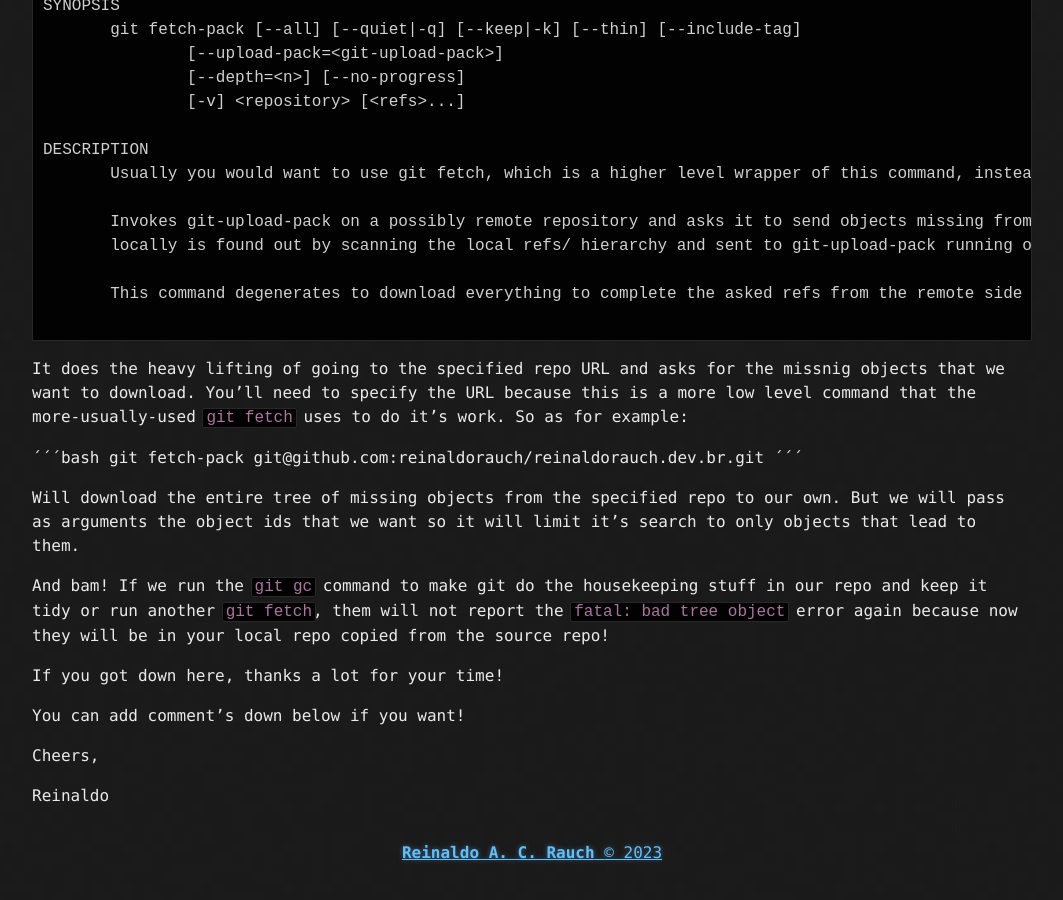
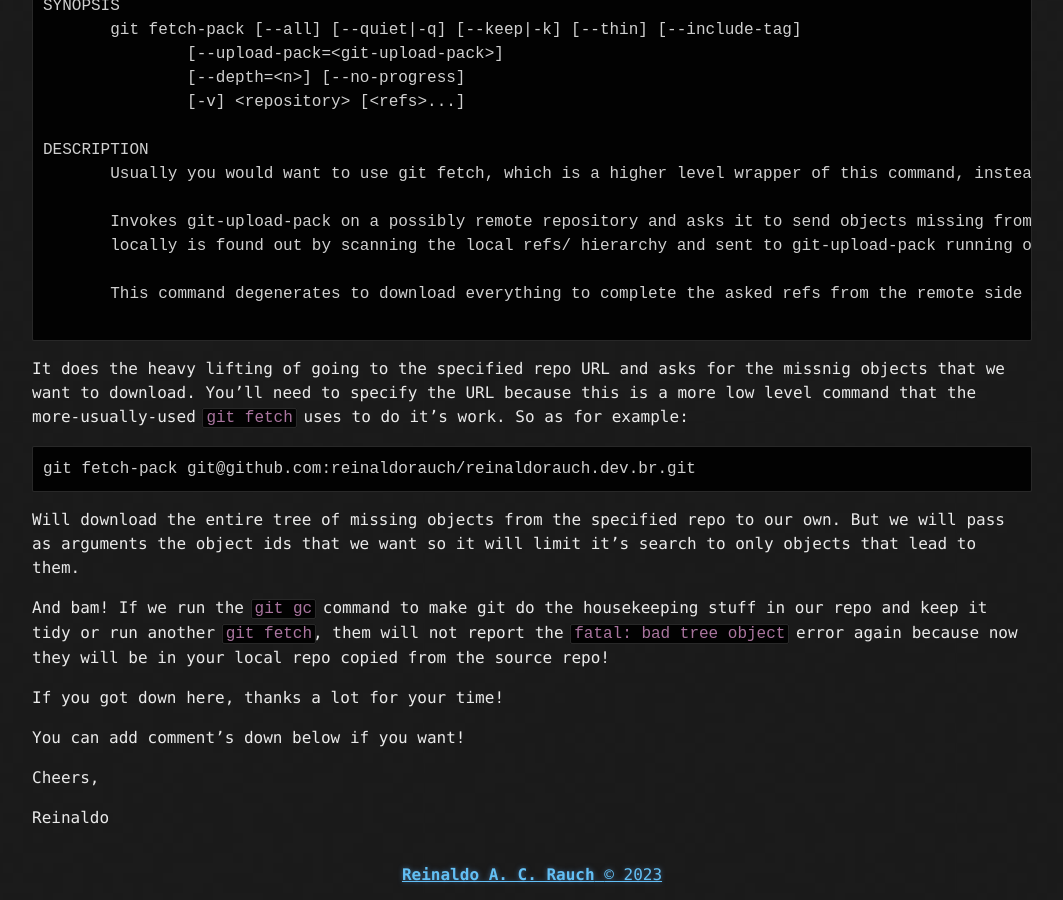
Before and after one commit to reinaldorauch/reinaldorauch.github.io, a Jekyll site: the page built from _posts/2023-10-13-git-how-to-correct-missing-object-errors.md, in a window 1280 px wide and 900 px high, scrolled down 3302 px. Shown: the whole window, without its empty margins (108-1171 px from the left). Built offline with Jekyll 4.4.1, drawn with Linux system fonts in a browser that asks for light colours; comment, search, counter and statistics services are not loaded; before the commit the page ends 4180 px from its top, so only the background shows below that.

Commit message:
fix: wrong block of code

````diff
--- a/_posts/2023-10-13-git-how-to-correct-missing-object-errors.md
+++ b/_posts/2023-10-13-git-how-to-correct-missing-object-errors.md
@@ -85,9 +85,9 @@ DESCRIPTION
 
 It does the heavy lifting of going to the specified repo URL and asks for the missnig objects that we want to download. You'll need to specify the URL because this is a more low level command that the more-usually-used `git fetch` uses to do it's work. So as for example:
 
-´´´bash
+```bash
 git fetch-pack git@github.com:reinaldorauch/reinaldorauch.dev.br.git
-´´´
+```
 
 Will download the entire tree of missing objects from the specified repo to our own. But we will pass as arguments the object ids that we want so it will limit it's search to only objects that lead to them.
 
````
